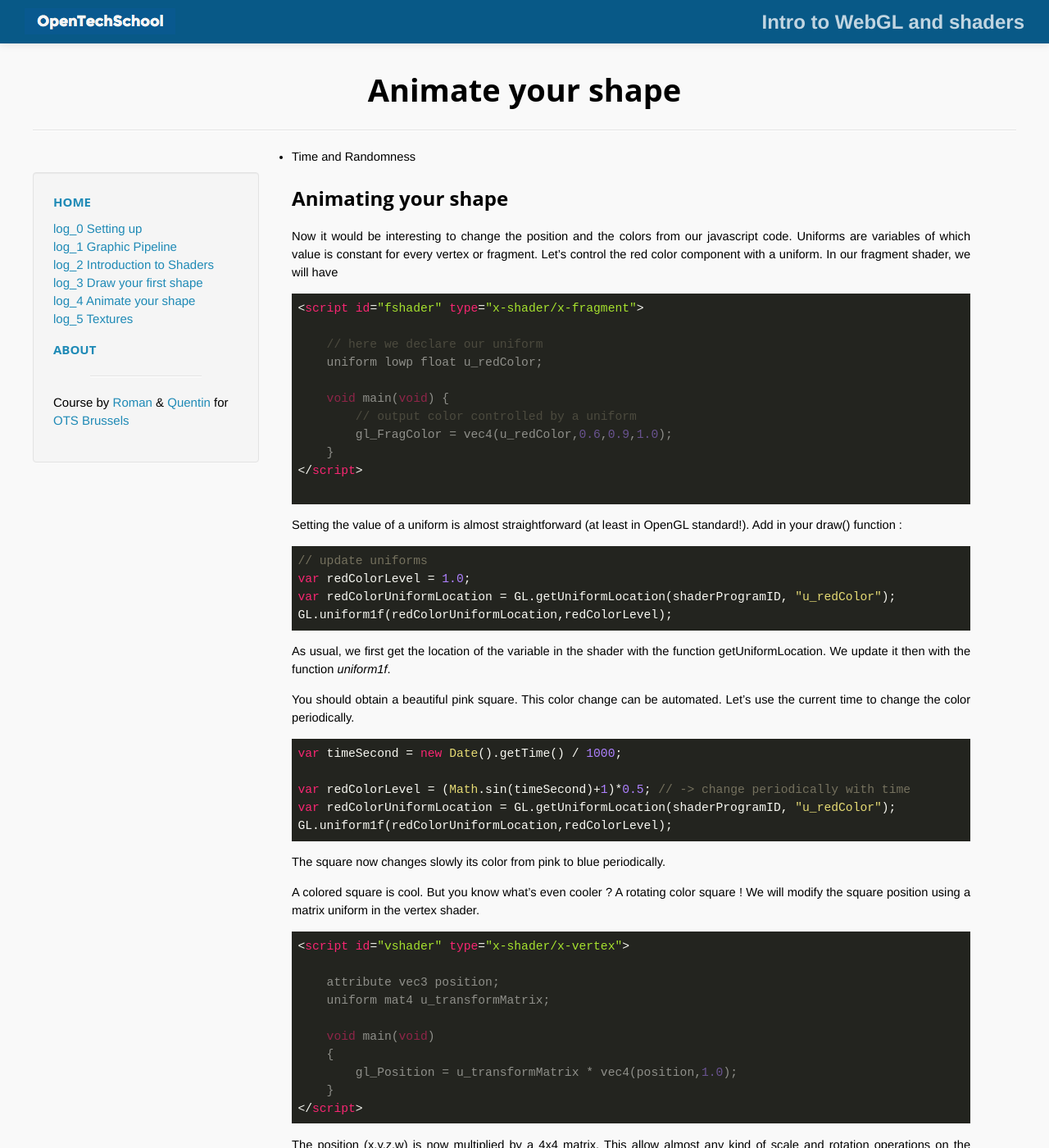
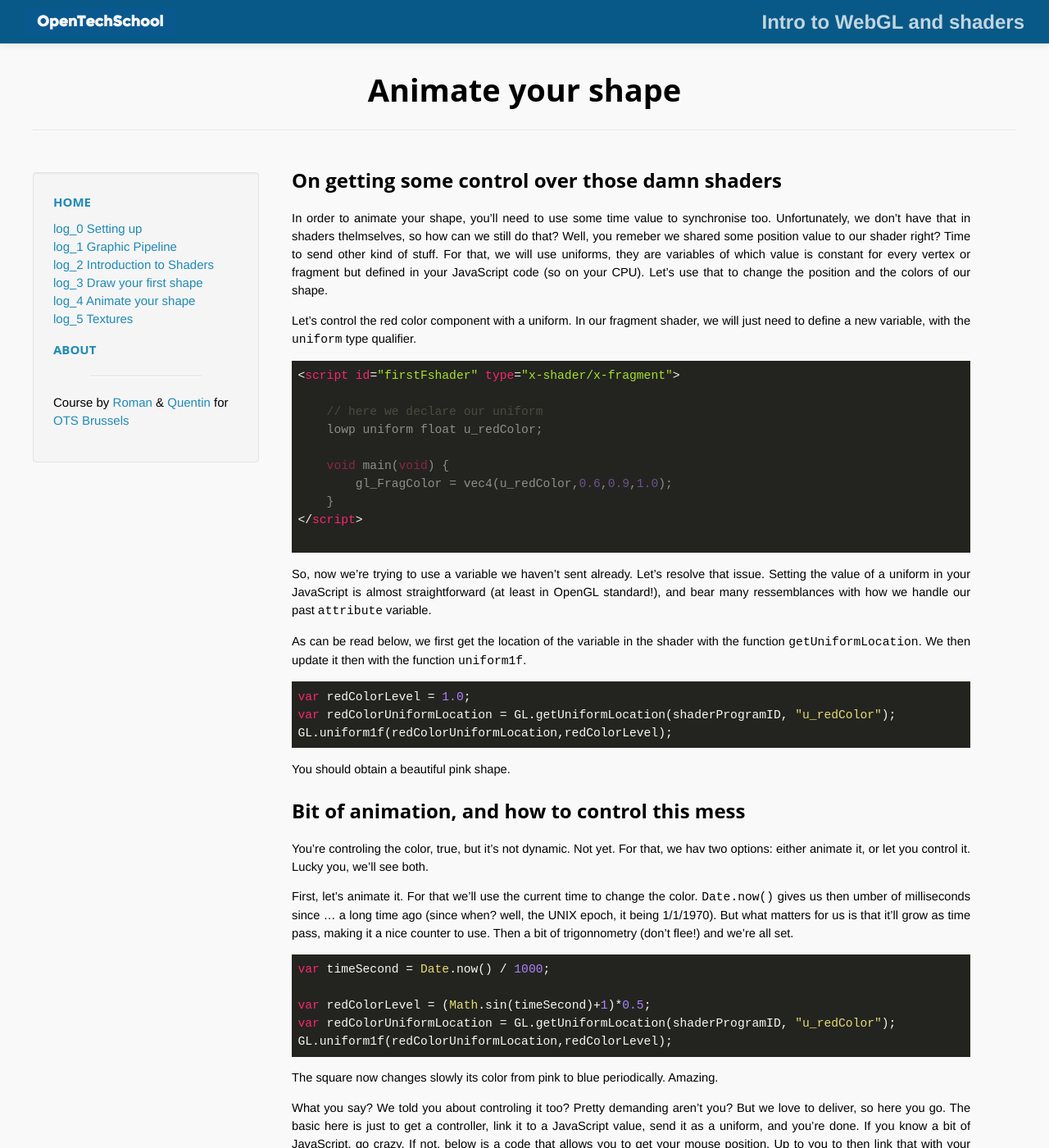
Before and after one commit to OpenTechSchool-Brussels/intro-to-webGL-and-shaders, a Jekyll site: the page built from log4_animate-shape.md, in a window 1280 px wide and 1400 px high. Shown: the whole window at 82% size. Built offline with Jekyll 4.4.1, drawn with Linux system fonts in a browser that asks for light colours; some of the changed text lies outside the part shown.

Commit message:
Update log4_animate-shape.md

```diff
--- a/log4_animate-shape.md
+++ b/log4_animate-shape.md
@@ -5,58 +5,85 @@ num: 4
 
 ---
 
-*  Time and Randomness
+## On getting some control over those damn shaders
 
-## Animating your shape
+In order to animate your shape, you'll need to use some time value to synchronise too. Unfortunately, we don't have that in shaders thelmselves, so how can we still do that? Well, you remeber we shared some position value to our shader right? Time to send other kind of stuff. For that, we will use uniforms, they are variables of which value is constant for every vertex or fragment but defined in your JavaScript code (so on your CPU). Let's use that to change the position and the colors of our shape.
 
-Now it would be interesting to change the position and the colors from our javascript code.
-Uniforms are variables of which value is constant for every vertex or fragment.
-Let's control the red color component with a uniform. In our fragment shader, we will have
+Let's control the red color component with a uniform. In our fragment shader, we will just need to define a new variable, with the `uniform` type qualifier.
 
 ~~~ html
-<script id="fshader" type="x-shader/x-fragment">
+<script id="firstFshader" type="x-shader/x-fragment">
 
     // here we declare our uniform
-    uniform lowp float u_redColor;
+    lowp uniform float u_redColor;
 
     void main(void) {
-        // output color controlled by a uniform
         gl_FragColor = vec4(u_redColor,0.6,0.9,1.0);
     }
 </script>
 
 ~~~
 
-Setting the value of a uniform is almost straightforward (at least in OpenGL standard!). Add in your draw() function :
+So, now we're trying to use a variable we haven't sent already. Let's resolve that issue. Setting the value of a uniform in your JavaScript is almost straightforward (at least in OpenGL standard!), and bear many ressemblances with how we handle our past `attribute` variable.
+
+
+As can be read below, we first get the location of the variable in the shader with the function `getUniformLocation`. We then update it then with the function `uniform1f`.
 
 ~~~ html
-// update uniforms
 var redColorLevel = 1.0;
 var redColorUniformLocation = GL.getUniformLocation(shaderProgramID, "u_redColor");
 GL.uniform1f(redColorUniformLocation,redColorLevel);
 ~~~
 
-As usual, we first get the location of the variable in the shader with the function getUniformLocation.
-We update it then with the function *uniform1f*.
+You should obtain a beautiful pink shape.
 
-You should obtain a beautiful pink square.
-This color change can be automated. Let's use the current time to change the color periodically.
+
+## Bit of animation, and how to control this mess
+
+You're controling the color, true, but it's not dynamic. Not yet. For that, we hav two options: either animate it, or let you control it. Lucky you, we'll see both.
+
+First, let's animate it. For that we'll use the current time to change the color. `Date.now()` gives us then umber of milliseconds since ... a long time ago (since when? well, the UNIX epoch, it being 1/1/1970). But what matters for us is that it'll grow as time pass, making it a nice counter to use. Then a bit of trigonnometry (don't flee!) and we're all set.
+
 
 ~~~ html
-var timeSecond = new Date().getTime() / 1000;
+var timeSecond = Date.now() / 1000;
 
-var redColorLevel = (Math.sin(timeSecond)+1)*0.5; // -> change periodically with time
+var redColorLevel = (Math.sin(timeSecond)+1)*0.5;
 var redColorUniformLocation = GL.getUniformLocation(shaderProgramID, "u_redColor");
 GL.uniform1f(redColorUniformLocation,redColorLevel);
 ~~~
 
-The square now changes slowly its color from pink to blue periodically.
+The square now changes slowly its color from pink to blue periodically. Amazing.
+
+What you say? We told you about controling it too? Pretty demanding aren't you? But we love to deliver, so here you go. The basic here is just to get a controller, link it to a JavaScript value, send it as a uniform, and you're done. If you know a bit of JavaScript, go crazy. If not, below is a code that allows you to get your mouse position. Up to you to then link that with your `uniform` variable!
+
+First you need to modify your body tag by adding a new callback on a function whenver the mouse move. Let's call that function `showCoords`.
+
+~~~ HTML
+<body style='margin:0px' onload='setup()' onmousemove="showCoords(event)">
+~~~
+
+Then we need to define that function, putting it at the root of our JavaScript code. This function get the mouse position from the event that triggered it (and print it if you uncomment the line).
+
+~~~ HTML
+function showCoords(event) {
+    mouseX = event.clientX;
+    mouseY = event.clientY;
+//    console.log("X coords: " + x + ", Y coords: " + y); // for debugging
+}
+</script>
+~~~
+
+Then, it's just a matter of using `mouseX` & `mouseY` any ways you see fit. Enjoy!
+
+
+## Make it move!
 
 A colored square is cool. But you know what's even cooler ? A rotating color square !
 We will modify the square position using a matrix uniform in the vertex shader.
 
 ~~~ html
-<script id="vshader" type="x-shader/x-vertex">
+<script id="firstVshader" type="x-shader/x-vertex">
 
     attribute vec3 position;
     uniform mat4 u_transformMatrix;
@@ -85,7 +112,10 @@ GL.uniformMatrix4fv(transformMatrixLocation,false,transformMatrix.getAsFloat32Ar
 We use the library J3DIMath here to get a matrix containing rotation around 3 axes (x,y,z).
 The uniform is then updated using the OpenGL function uniformMatrix4fv.
 
-## d) Send additional vertex informations : colors
+
+
+
+## Send additional vertex informations : colors
 
 For the moment, the color of the triangle is hardcoded and is the same for every pixels. What if we want one color per vertex ? Let's create another VBO that will contain the colors.
 
@@ -118,7 +148,7 @@ Here is the fragment shader :
 
 ~~~ html
 
-<script id="fshader" type="x-shader/x-fragment">
+<script id="shader" type="x-shader/x-fragment">
 
     precision mediump float;
 
@@ -190,23 +220,5 @@ And now you should obtain a beautiful multicolor quad. Why ? We only defined col
 
 That's a fundamental concept to understand. The fragment shader takes data produced by the vertex shader and interpolate them for each fragment.
 
-
-## Controling this mess
-
-* Using the mouse position (x and y) as a control for other stuff
-
-Based on:
-
-~~~ HTML
-<div onmousemove="showCoords(event)"></div>
-<script>
-function showCoords(event) {
-    var x = event.clientX;
-    var y = event.clientY;
-    console.log("X coords: " + x + ", Y coords: " + y);
-}
-</script>
-~~~
-
 ## Let's do a cube!
-* triangles to cube. Simple. Nice. Good for your health
+Triangles to cube. Simple. Nice. Good for your health. 'nuff said.
```
